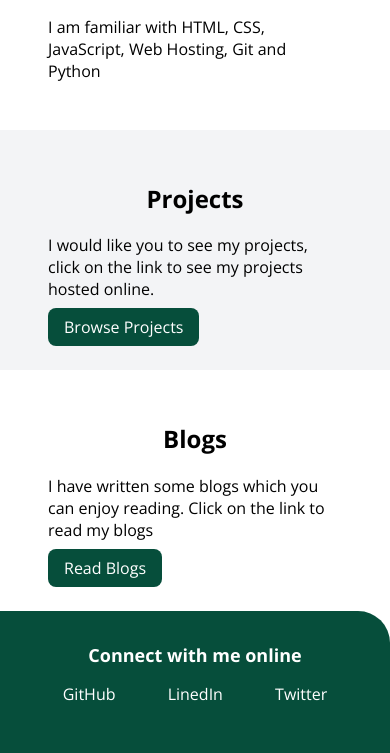
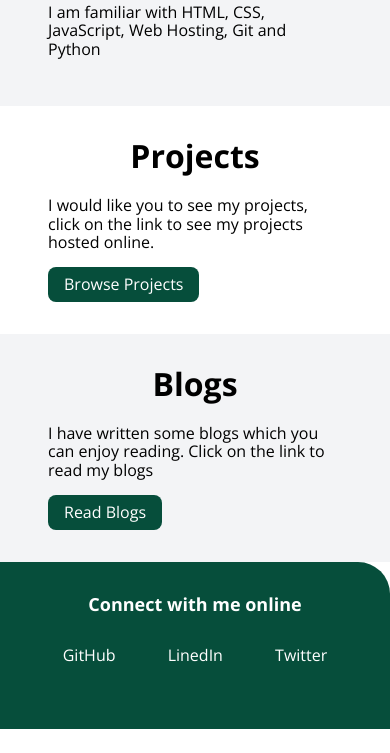
Before and after one commit to prakashsakari/Portfolio, a plain HTML site: page index.html in a window 390 px wide. Shown: the part 709-1462 px from the top of the page. After the commit the page ends 1438 px from the top, so only its background shows below. Drawn offline with nearby package versions, Linux system fonts and the light colour scheme.

Commit message:
mobile ui changes

```diff
--- a/index.html
+++ b/index.html
@@ -6,6 +6,7 @@
     <meta http-equiv="X-UA-Compatible" content="IE=edge">
     <meta name="viewport" content="width=device-width, initial-scale=1.0">
     <title>Home | Prakash Sakari</title>
+    <link rel="stylesheet" href="https://cdnjs.cloudflare.com/ajax/libs/normalize/8.0.1/normalize.min.css" />
     <link href="styles.css" rel="stylesheet">
 </head>
 
@@ -28,20 +29,20 @@
         <img class="hero-img" src="images/hero-img-three.svg">
         <h1 class="hero-heading">Prakash Sakari the <span style="color: var(--primary-color)"> web developer</span></h1>
     </header>
-    <section class="section">
+    <section class="section ow">
         <div class="container container-center">
             <h1>Technologies</h3>
                 <p>I am familiar with HTML, CSS, JavaScript, Web Hosting, Git and Python</p>
         </div>
     </section>
-    <section class='section ow'>
+    <section class='section'>
         <div class="container container-center">
             <h1>Projects</h3>
                 <p>I would like you to see my projects, click on the link to see my projects hosted online.</p>
                 <a class="link link-primary" href="/projects.html">Browse Projects</a>
         </div>
     </section>
-    <section class="section">
+    <section class="section ow">
         <div class="container container-center">
             <h1>Blogs</h3>
                 <p>I have written some blogs which you can enjoy reading. Click on the link to read my blogs</p>
--- a/styles.css
+++ b/styles.css
@@ -32,6 +32,11 @@ h2 {
     --off-white: #F3F4F6;
 }
 
+
+*,:after,:before {
+    box-sizing: border-box
+}
+
 hr {
     margin: 2rem 0rem
 }
@@ -64,7 +69,8 @@ body {
 
 .link {
     text-decoration: none;
-    padding: 0.5rem 1rem
+    padding: 0.5rem 1rem;
+    display: inline-block;
 }
 
 .link-primary {
@@ -84,8 +90,8 @@ body {
 }
 
 .list-item-inline {
-    display: inline;
-    padding: 0rem 0.5rem;
+    display: inline-block;
+    padding: 0.5rem 0.5rem;
 }
 
 .navigation {
@@ -102,6 +108,8 @@ body {
 
 .navigation .nav-pills {
     text-align: right;
+    padding: 0;
+    margin: 1.5rem 0 1rem;
 }
 
 .navigation .link {
@@ -121,6 +129,7 @@ body {
     max-width: 350px;
     display: block;
     margin: auto;
+    width: 100%;
 }
 
 .hero .hero-heading {
@@ -137,7 +146,8 @@ body {
 }
 
 .section h1 {
-    text-align: center
+    text-align: center;
+    margin-top: 0;
 }
 
 .ow {
```
